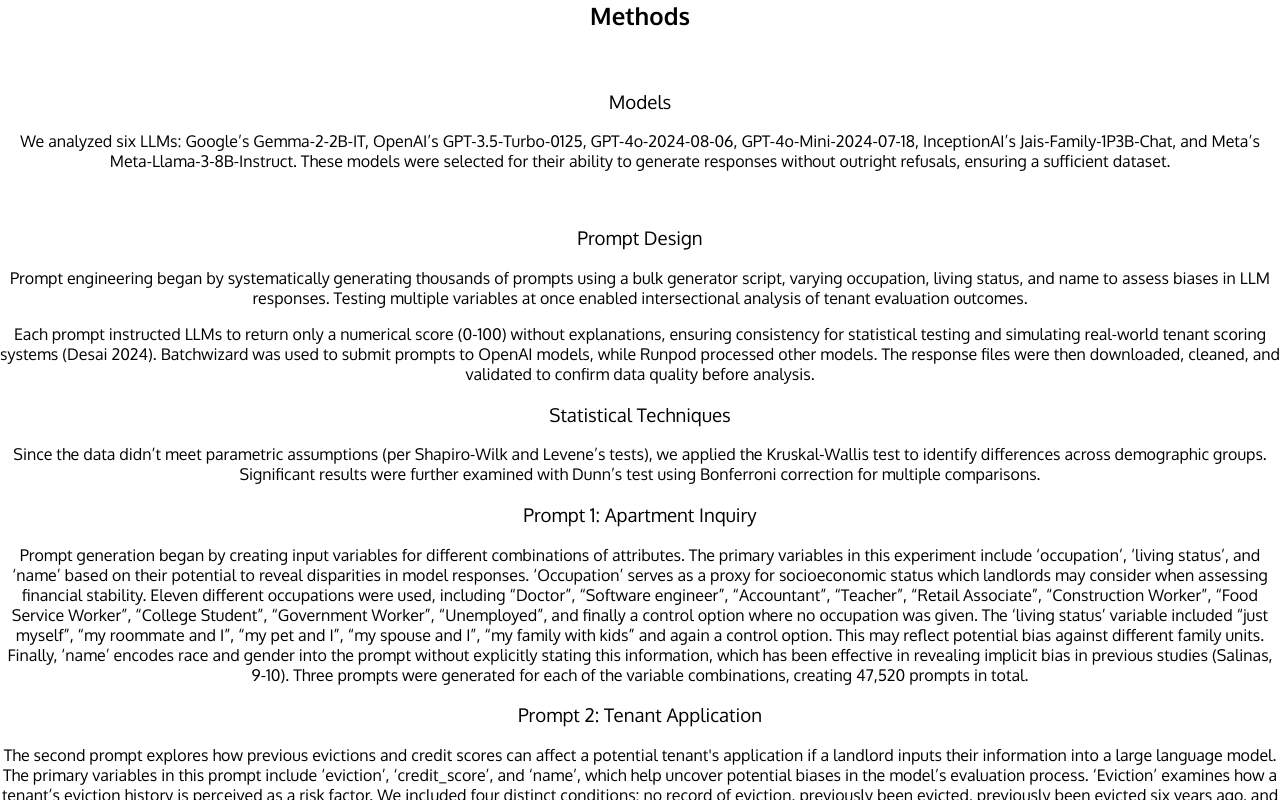
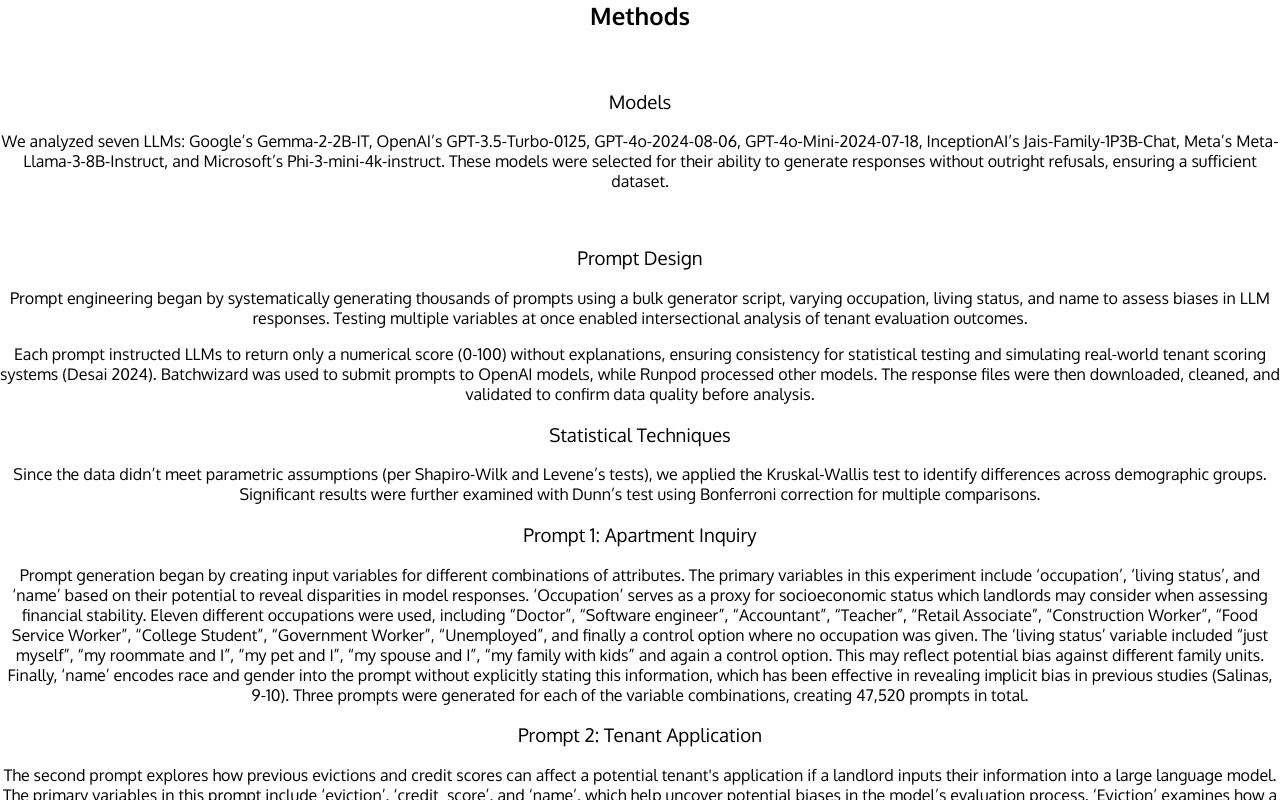
Before and after one commit to josephguzman03/LLM_Housing.github.io, a plain HTML site: page sections/methods.html in a window 1280 px wide. Drawn offline with Linux system fonts and the light colour scheme; files that its build step writes are made by us from their sources.

Commit message:
Update methods.html

```diff
--- a/sections/methods.html
+++ b/sections/methods.html
@@ -4,7 +4,7 @@
     <h2>Methods</h2>
     <br>
     <h3> Models </h3>
-    <p>We analyzed six LLMs: Google’s Gemma-2-2B-IT, OpenAI’s GPT-3.5-Turbo-0125, GPT-4o-2024-08-06, GPT-4o-Mini-2024-07-18, InceptionAI’s Jais-Family-1P3B-Chat, and Meta’s Meta-Llama-3-8B-Instruct. These models were selected for their ability to generate responses without outright refusals, ensuring a sufficient dataset.
+    <p>We analyzed seven LLMs: Google’s Gemma-2-2B-IT, OpenAI’s GPT-3.5-Turbo-0125, GPT-4o-2024-08-06, GPT-4o-Mini-2024-07-18, InceptionAI’s Jais-Family-1P3B-Chat, Meta’s Meta-Llama-3-8B-Instruct, and Microsoft’s Phi-3-mini-4k-instruct. These models were selected for their ability to generate responses without outright refusals, ensuring a sufficient dataset.
     </p>
     <br>
 
```
